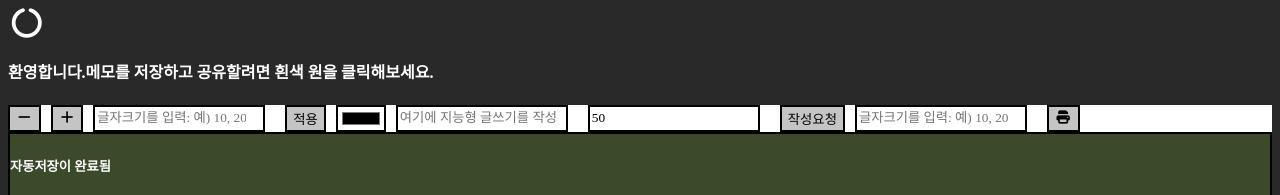
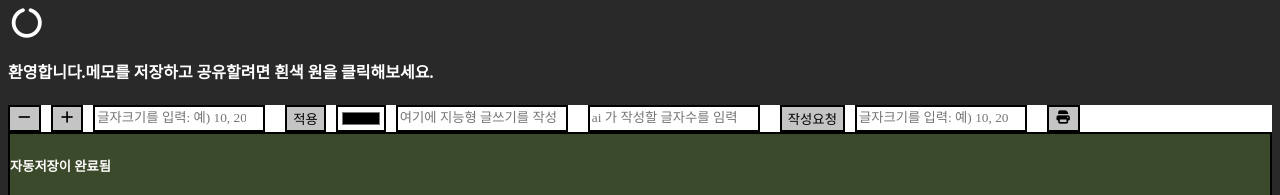
Before and after one commit to dokdoxofficial/notepadx, a React (Create React App) app: page / in a window 1280 px wide. Shown: the top 195 px of the page. Built offline with nearby package versions, Linux system fonts and the light colour scheme; a web font is replaced by a local one.

Commit message:
unnecessary feature is removed

```diff
--- a/src/App.js
+++ b/src/App.js
@@ -104,7 +104,6 @@ function App() {
           id="ainumber"
           placeholder="ai 가 작성할 글자수를 임력"
           style={{ marginRight: "10px" }}
-          value="50"
         />
         <button onClick={ai}>작성요청</button>
 
```
